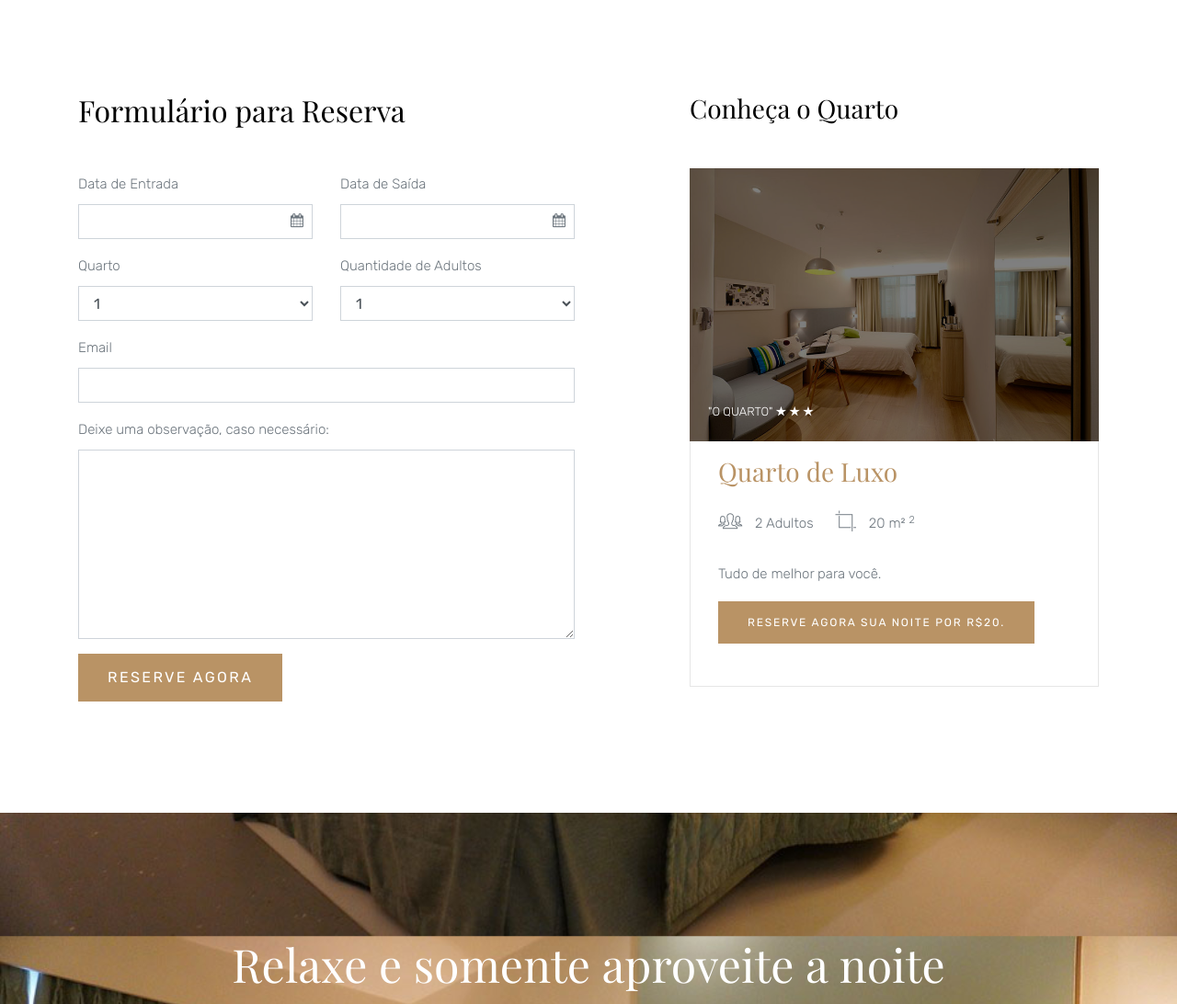
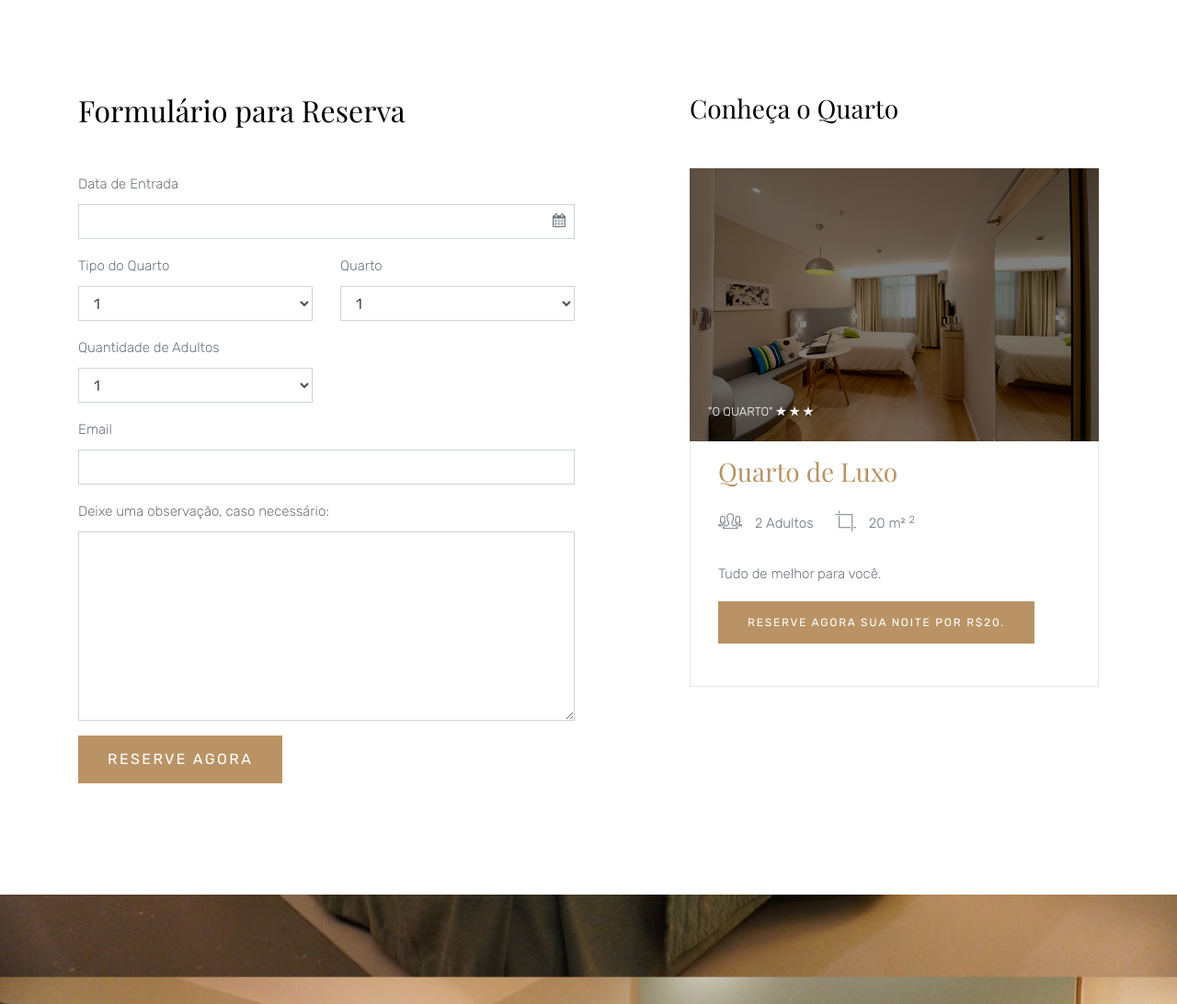
Before and after one commit to MasterBruno/KageHand, a PHP site: page /booknow.php in a window 1280 px wide. Shown: the part 554-1646 px from the top of the page at 92% size. Run offline with PHP 8.4, Linux system fonts and the light colour scheme; some libraries are stand-ins or nearby versions; some web fonts are replaced.

Commit message:
Correção

```diff
--- a/booknow.php
+++ b/booknow.php
@@ -88,7 +88,7 @@
             <h2 class="mb-5">Formulário para Reserva</h2>
                 <form action="#" method="post">
                   <div class="row">
-                      <div class="col-sm-6 form-group">
+                      <div class="col-sm-12 form-group">
 
                           <label for="">Data de Entrada</label>
                           <div style="position: relative;">
@@ -96,20 +96,20 @@
                             <input type='text' class="form-control" id='arrival_date' />
                           </div>
                       </div>
-
-                      <div class="col-sm-6 form-group">
-
-                          <label for="">Data de Saída</label>
-                          <div style="position: relative;">
-                            <span class="fa fa-calendar icon" style="position: absolute; right: 10px; top: 10px;"></span>
-                            <input type='text' class="form-control" id='departure_date' />
-                          </div>
-                      </div>
-
                   </div>
 
 
                   <div class="row">
+                  <div class="col-md-6 form-group">
+                      <label for="room">Tipo do Quarto</label>
+                      <select type="checkbox" name="" id="room" class="form-control">
+                        <option value="">1</option>
+                        <option value="">2</option>
+                        <option value="">3</option>
+                        <option value="">4</option>
+                        <option value="">5</option>
+                      </select>
+                    </div>
                     <div class="col-md-6 form-group">
                       <label for="room">Quarto</label>
                       <select name="" id="room" class="form-control">
```
